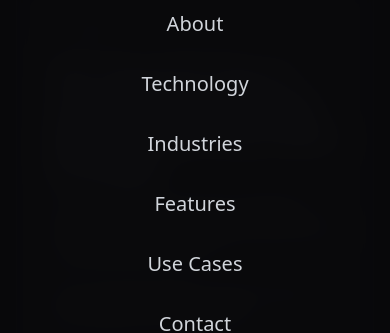
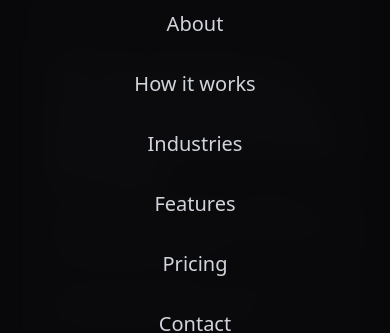
Before and after one commit to Dhanush295/QuantaMind, a React (Vite) app: page /blog in a window 390 px wide. Both pictures are taken after a click on the button "Menu". Shown: the part 280-613 px from the top of the page. Built offline with nearby package versions, Linux system fonts and the light colour scheme.

Commit message:
updated nav bar

```diff
--- a/src/components/Header.tsx
+++ b/src/components/Header.tsx
@@ -74,7 +74,7 @@ const Header = () => {
               className="text-gray-300 hover:text-white transition"
               onClick={() => setIsMobileMenuOpen(false)}
             >
-              Technology
+              How it works
             </Link>
             <Link
               to="/industries"
@@ -84,18 +84,18 @@ const Header = () => {
               Industries
             </Link>
             <a
-              href="#features"
+              href="/features"
               className="text-gray-300 hover:text-white transition"
               onClick={() => setIsMobileMenuOpen(false)}
             >
               Features
             </a>
             <a
-              href="#usecases"
+              href="/pricing"
               className="text-gray-300 hover:text-white transition"
               onClick={() => setIsMobileMenuOpen(false)}
             >
-              Use Cases
+              Pricing
             </a>
             <Link
               to="/contact"
```
